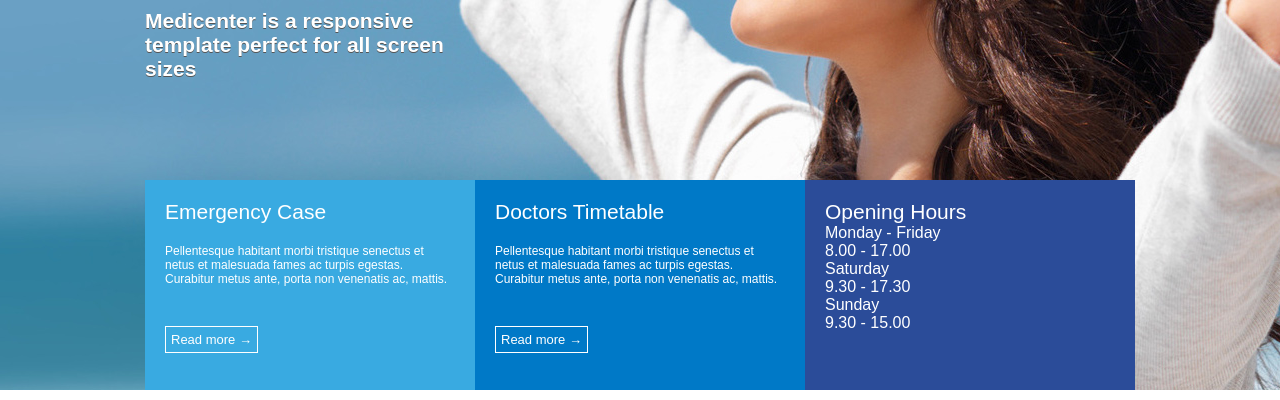
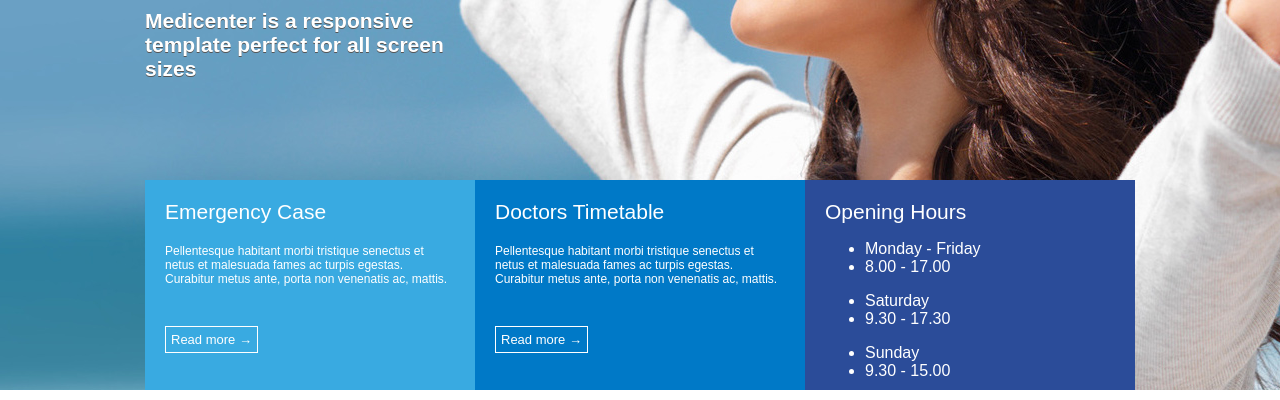
Before and after one commit to ciparthur/projeto-medicenter, a plain HTML site: page index.html in a window 1280 px wide. Shown: the part 400-800 px from the top of the page. Drawn offline with Linux system fonts and the light colour scheme.

Commit message:
Update index.html

```diff
--- a/index.html
+++ b/index.html
@@ -3,8 +3,13 @@
     <head>
         <meta charset="UTF-8">
         <meta name="viewport" content="width=device-width, initial-scale=1.0">
+        <link rel="stylesheet" href="style.css" type="text/css">
+        <link rel="apple-touch-icon" sizes="180x180" href="img/favicon/apple-touch-icon.png">
+        <link rel="icon" type="image/png" sizes="32x32" href="img/favicon/favicon-32x32.png">
+        <link rel="icon" type="image/png" sizes="16x16" href="img/favicon/favicon-16x16.png">
+        <link rel="manifest" href="img/favicon/site.webmanifest">
+
         <title>Medicenter</title>
-        <link rel="stylesheet" href="style.css" type="text/css">
     </head>
     <body>
         <header>
@@ -15,7 +20,7 @@
                 <div class="menu">
                     <nav>
                         <ul>
-                            <li class="ativo"><a href="#">HOME</a></li>
+                            <li class="ativo"><a href="index.html">HOME</a></li>
                             <li><a href="#">HOME</a></li>
                             <li><a href="#">HOME</a></li>
                             <li><a href="#">HOME</a></li>
@@ -46,14 +51,26 @@
                     </div>
                     <div class="banner3">
                         <div class="banner_title">Opening Hours</div>
-                        <div class="days">Monday - Friday</div>
-                        <div class="hours">8.00 - 17.00</div>
+                        <div class="days">
+                            <ul>
+                                <li>Monday - Friday</li>
+                                <li>8.00 - 17.00</li>
+                            </ul>
+                        </div>
 
-                        <div class="days">Saturday</div>
-                        <div class="hours">9.30 - 17.30</div>
+                        <div class="days">
+                            <ul>
+                                <li>Saturday</li>
+                                <li>9.30 - 17.30</li>
+                            </ul>
+                        </div>
 
-                        <div class="days">Sunday</div>
-                        <div class="hours">9.30 - 15.00</div>
+                        <div class="days">
+                            <ul>
+                                <li>Sunday</li>
+                                <li>9.30 - 15.00</li>
+                            </ul>
+                        </div>
                     </div>
                 </div>
             </div>
```
